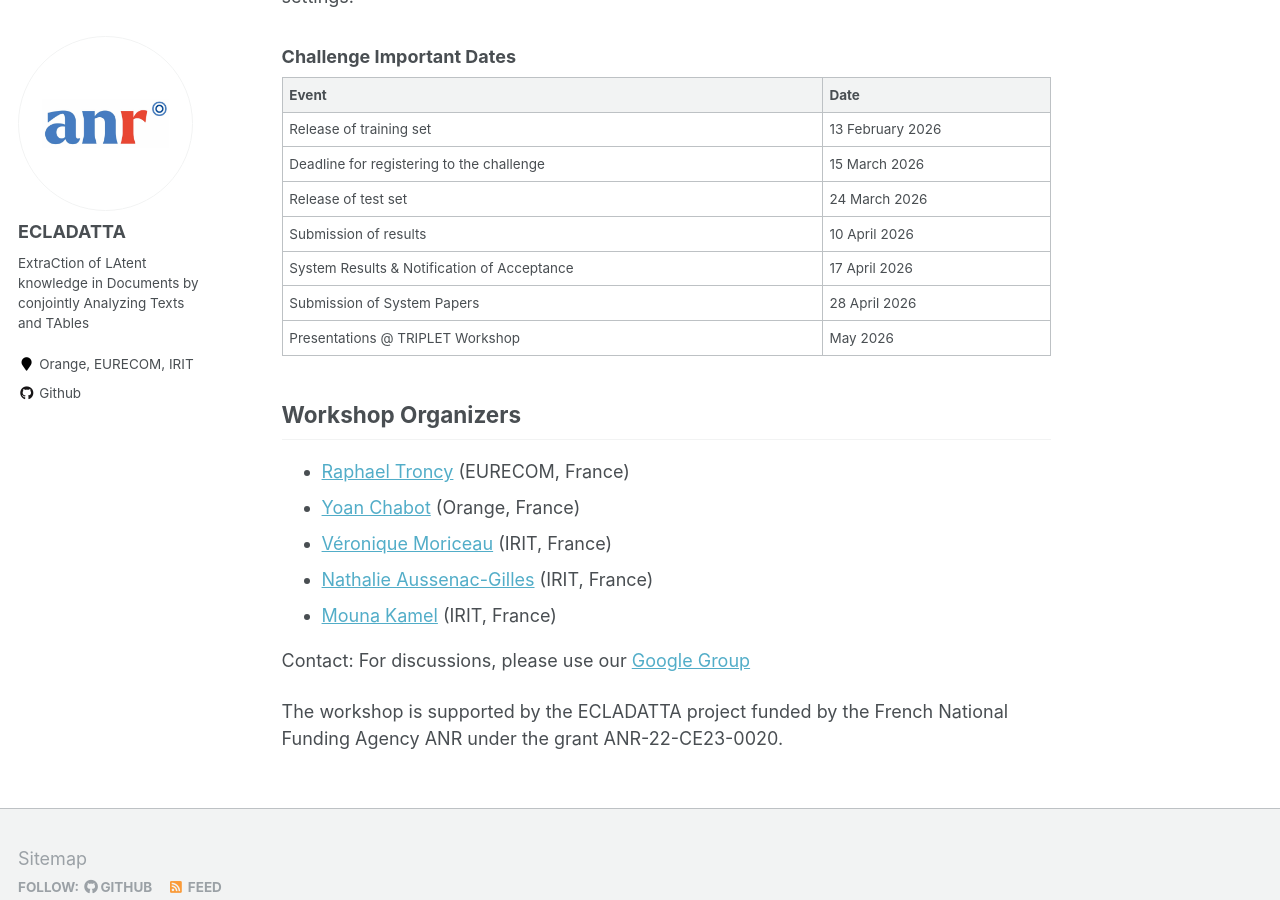
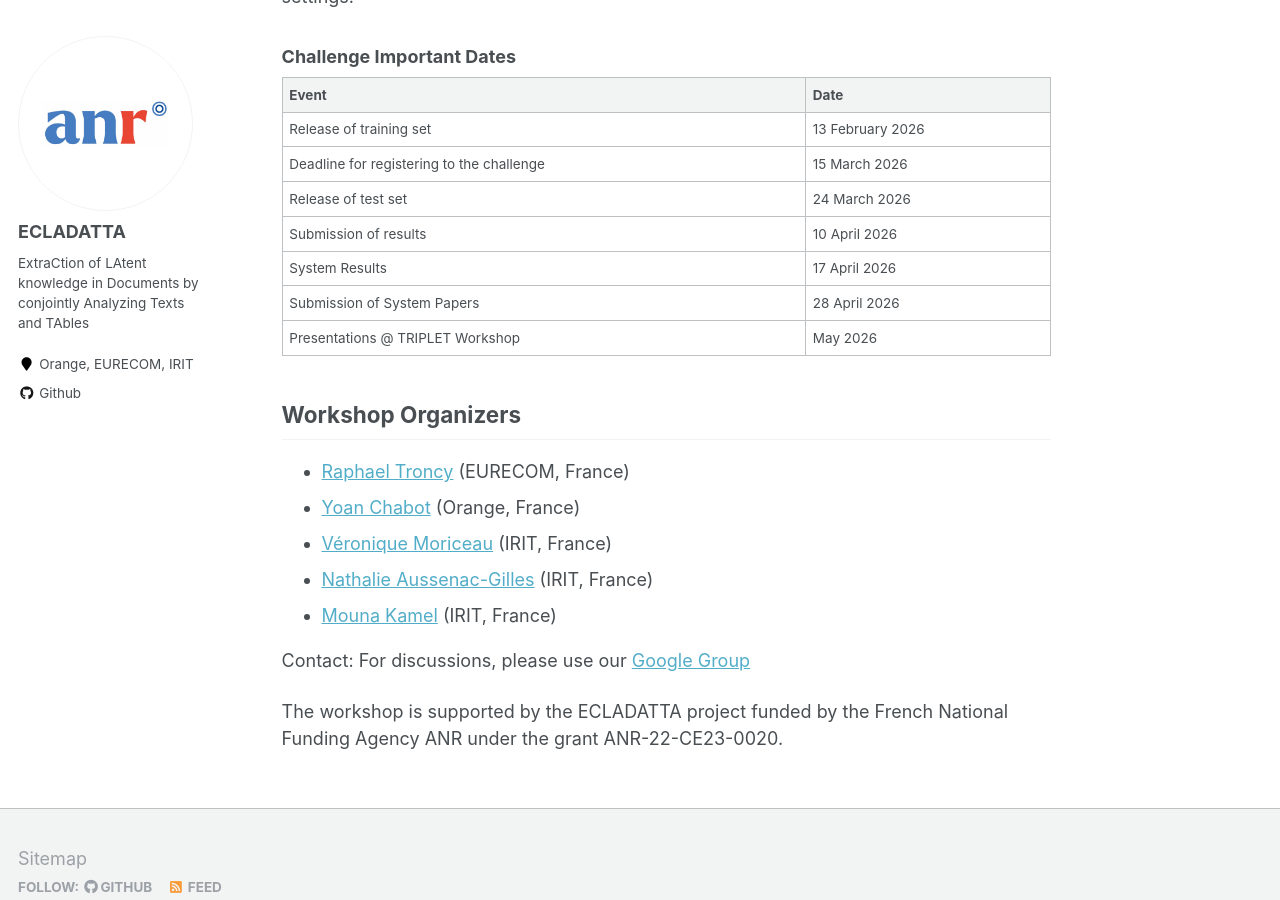
Before and after one commit to ecladatta/ecladatta.github.io, a Jekyll site: the page built from _pages/triplet.md, in a window 1280 px wide and 900 px high, scrolled down 4631 px. Built offline with Jekyll 4.4.1, drawn with Linux system fonts in a browser that asks for light colours.

```diff
--- a/_pages/triplet.md
+++ b/_pages/triplet.md
@@ -86,7 +86,7 @@ Participants should [register on Codabench](https://www.codabench.org/) and then
 | Deadline for registering to the challenge |15 March 2026 |
 | Release of test set                   | 24 March 2026 |
 | Submission of results                 | 10 April 2026 |
-| System Results & Notification of Acceptance | 17 April 2026 |
+| System Results                        | 17 April 2026 |
 | Submission of System Papers           | 28 April 2026 |
 | Presentations @ TRIPLET Workshop      | May 2026 |
 
```
